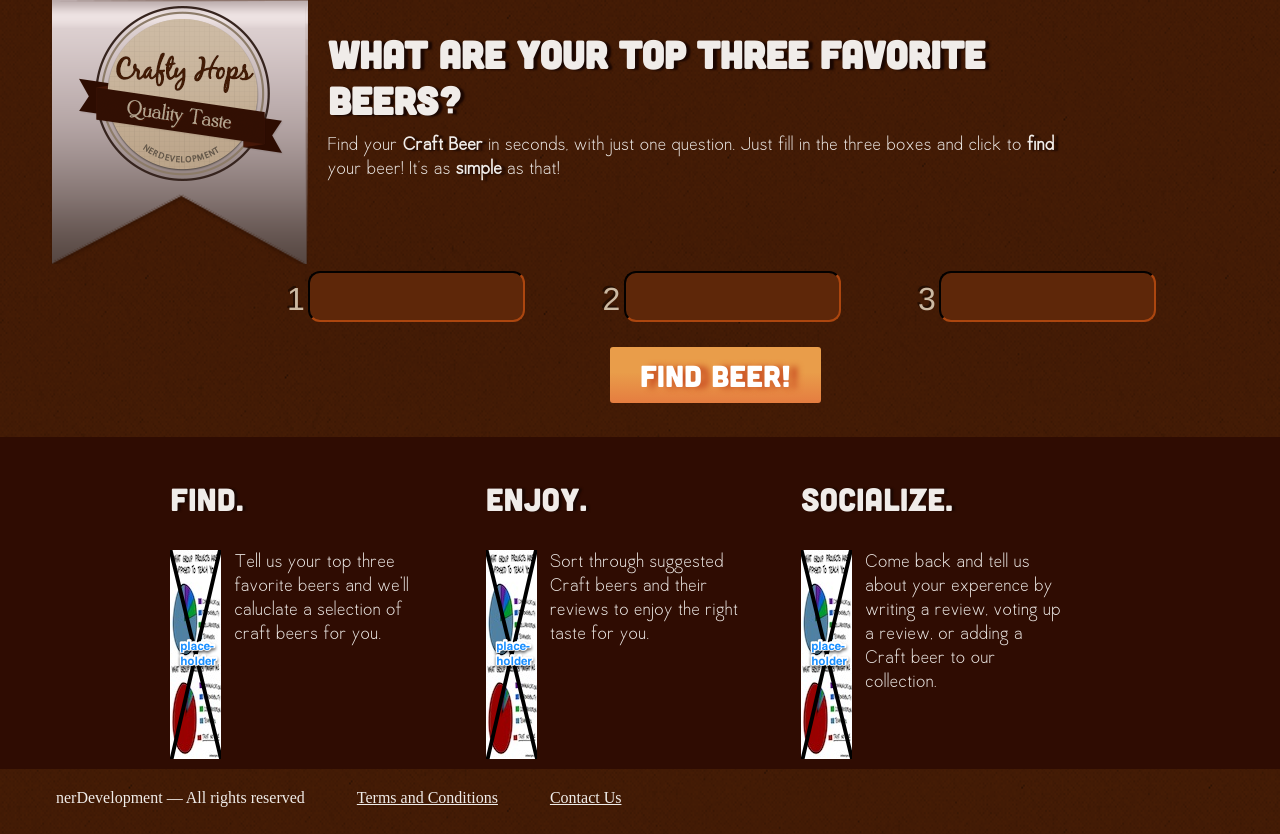
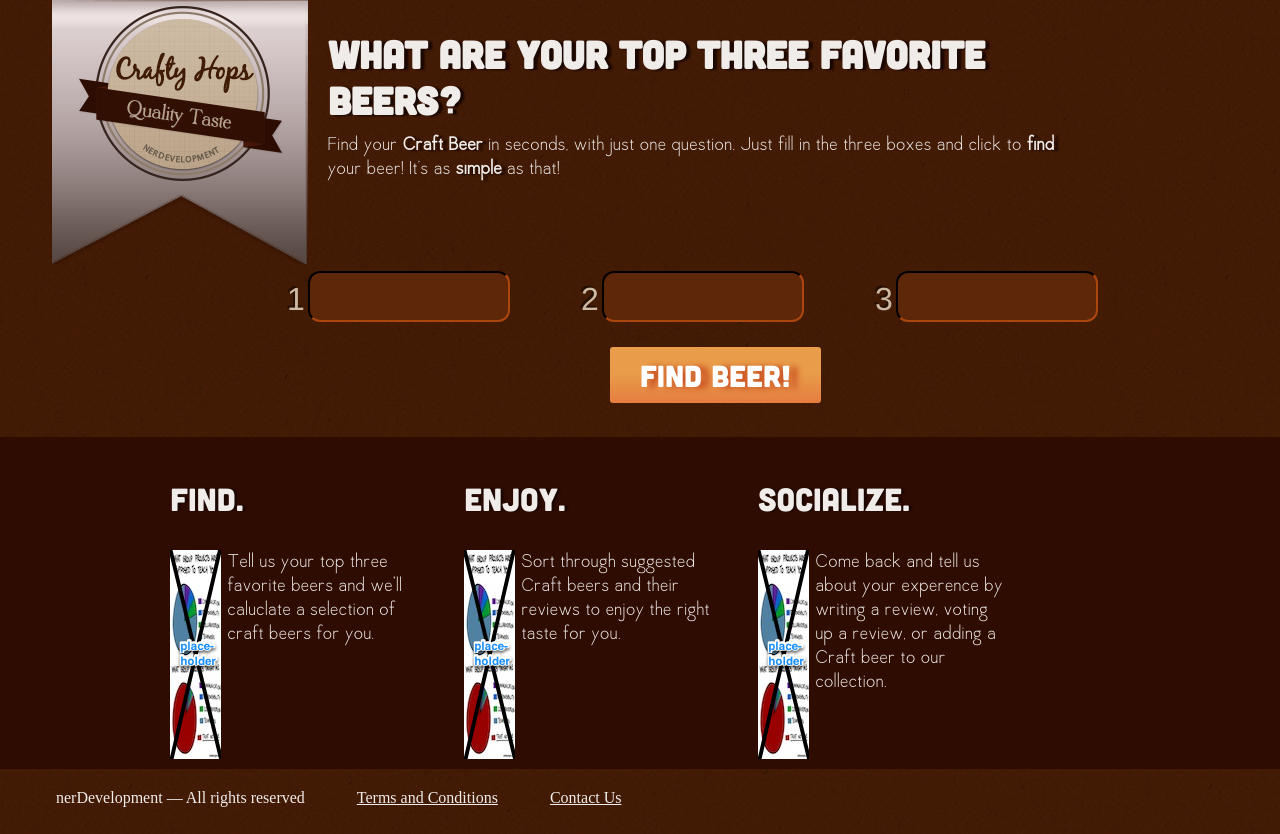
Before and after one commit to nerDevelopment/craftyHops, a CodeIgniter app: page / in a window 1280 px wide. Shown: the part 129-963 px from the top of the page. Run offline with CodeIgniter, Linux system fonts and the light colour scheme; some libraries are stand-ins or nearby versions.

Commit message:
width issue

```diff
--- a/inc/css/screen.css
+++ b/inc/css/screen.css
@@ -92,6 +92,10 @@ p, h1, form{
 
 #sidenav{
 	float: right;
+}
+
+.grid-4, .grid-one-third {
+width: 29%;
 }
 
 /*----------------------------------GLOBAL---------------------------*/
```
